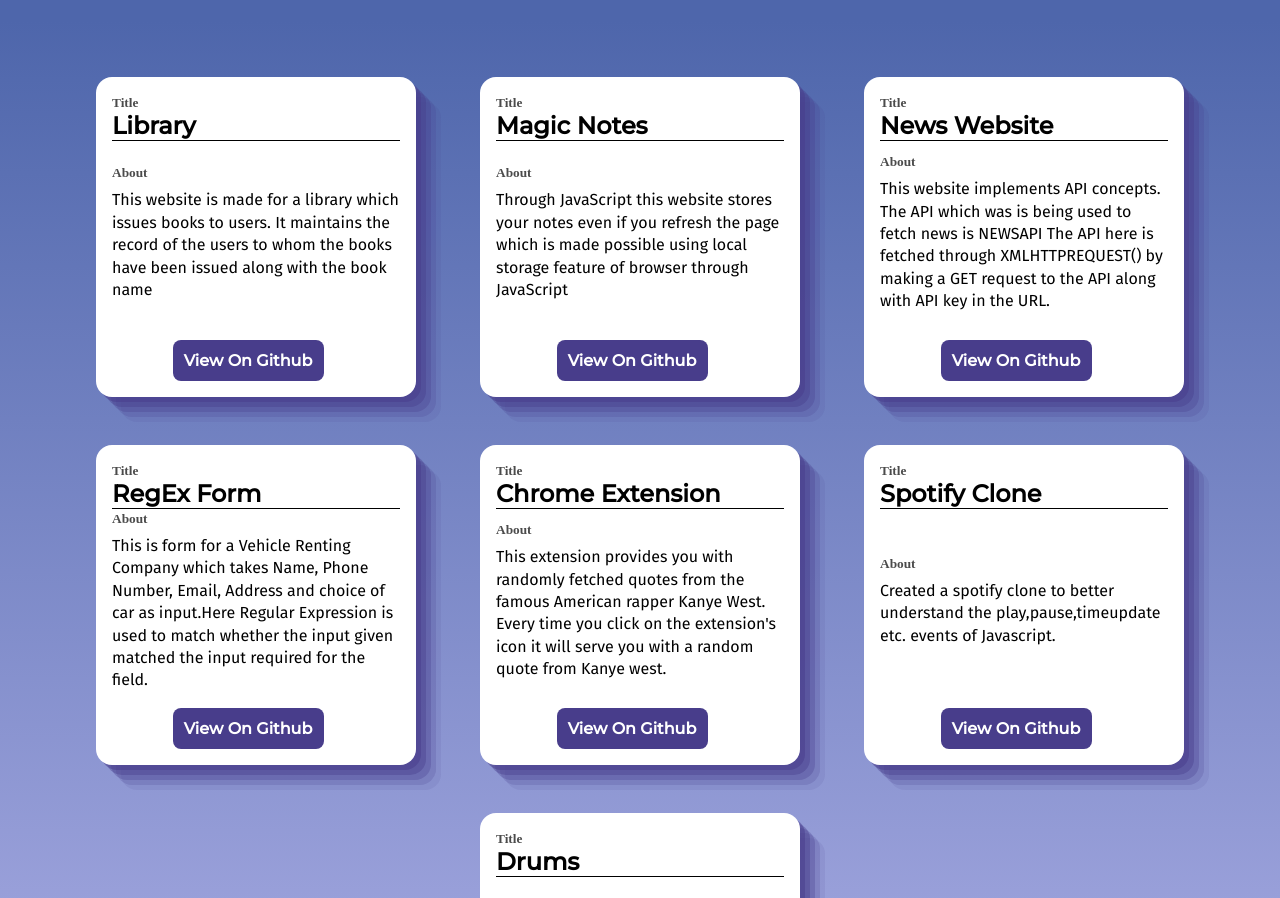
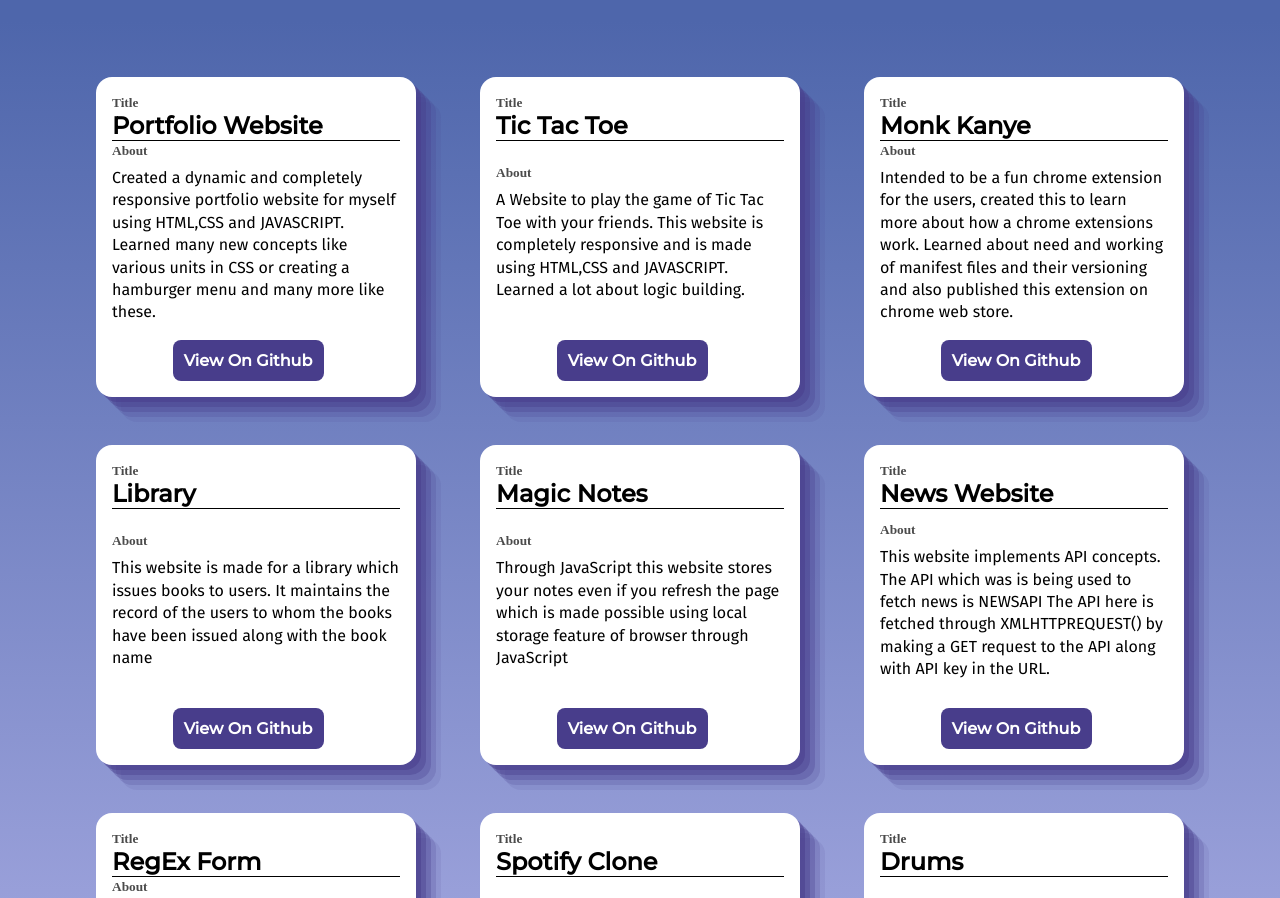
Before and after one commit to AbhigyanSrivastav/myPortfolio, a plain HTML site: page projects.html in a window 1280 px wide. Shown: the part 244-1142 px from the top of the page. Drawn offline with Linux system fonts and the light colour scheme.

Commit message:
projects.html

```diff
--- a/projects.html
+++ b/projects.html
@@ -15,11 +15,11 @@
         <div class="sidebar">
             <nav>
                 <ul>
-                    <li><a href="/">Home</a></li>
-                    <li><a href="/resume.html">Resume</a></li>
-                    <li><a href="/skills.html">Skills</a></li>
-                    <li><a href="/projects.html">Projects</a></li>
-                    <li><a href="/contact.html">Contact</a></li>
+                    <li><a href="/" class="sideBtn">Home</a></li>
+                    <li ><a href="/resume.html" class="sideBtn">Resume</a></li>
+                    <li ><a href="/skills.html" class="sideBtn">Skills</a></li>
+                    <li ><a href="/projects.html" class="sideBtn active">Projects</a></li>
+                    <li ><a href="/contact.html" class="sideBtn">Contact</a></li>
                 </ul>
             </nav>
         </div>
@@ -31,6 +31,58 @@
             <h1>PROJECTS</h1>
 
             <div class="projectContainer">
+
+                <div class="projectItem">
+                    <div class="title">
+                        <small>Title</small>
+                        <h1>Portfolio Website
+                        </h1>
+                    </div>
+                    <div class="info">
+                        <small>About</small>
+                        <p>Created a dynamic and completely responsive portfolio website for myself using HTML,CSS and JAVASCRIPT. Learned many new concepts like various units in CSS or creating a hamburger menu and many more like these.
+                            </p>
+                    </div>
+                    <div class="github">
+                        <a href="https://github.com/AbhigyanSrivastav/myPortfolio">
+                        <button class="btn">View On Github</button>
+                        </a>
+                    </div>
+                </div>
+                <div class="projectItem">
+                    <div class="title">
+                        <small>Title</small>
+                        <h1>Tic Tac Toe
+                        </h1>
+                    </div>
+                    <div class="info">
+                        <small>About</small>
+                        <p>A Website to play the game of Tic Tac Toe with your friends. This website is completely responsive and is made using HTML,CSS and JAVASCRIPT. Learned a lot about logic building.
+                            </p>
+                    </div>
+                    <div class="github">
+                        <a href="https://github.com/AbhigyanSrivastav/tictactoe">
+                        <button class="btn">View On Github</button>
+                        </a>
+                    </div>
+                </div>
+                <div class="projectItem">
+                    <div class="title">
+                        <small>Title</small>
+                        <h1>Monk Kanye
+                        </h1>
+                    </div>
+                    <div class="info">
+                        <small>About</small>
+                        <p>Intended to be a fun chrome extension for the users, created this to learn more about how a chrome extensions work. Learned about need and working of manifest files and their versioning and also published this extension on chrome web store.
+                            </p>
+                    </div>
+                    <div class="github">
+                        <a href="https://github.com/AbhigyanSrivastav/web-dev/tree/main/chromeExtension">
+                        <button class="btn">View On Github</button>
+                        </a>
+                    </div>
+                </div>
                 <div class="projectItem">
                     <div class="title">
                         <small>Title</small>
@@ -100,30 +152,12 @@
                 <div class="projectItem">
                     <div class="title">
                         <small>Title</small>
-                        <h1>Chrome Extension
-                        </h1>
-                    </div>
-                    <div class="info">
-                        <small>About</small>
-                        <p>This extension provides you with randomly fetched quotes from the famous American rapper
-                            Kanye West. Every time you click on the extension's icon it will serve you with a random
-                            quote from Kanye west.</p>
-                    </div>
-                    <div class="github">
-                        <a href="https://github.com/AbhigyanSrivastav/web-dev/tree/main/chromeExtension">
-                        <button class="btn">View On Github</button>
-                        </a>
-                    </div>
-                </div>
-                <div class="projectItem">
-                    <div class="title">
-                        <small>Title</small>
                         <h1>Spotify Clone</h1>
                     </div>
                     <div class="info">
                         <small>About</small>
-                        <p>Created a spotify clone to better understand the play,pause,timeupdate etc. events of
-                            Javascript.</p>
+                        <p>Created a fully functioning Spotify Clone with HTML,CSS and JavaScript.Learned about events revolving around play and pause like onplay,onpause and ontimeupdate etc.
+                        </p>
                     </div>
                     <div class="github">
                         <a href="https://github.com/AbhigyanSrivastav/web-dev/tree/main/spotify">
```
